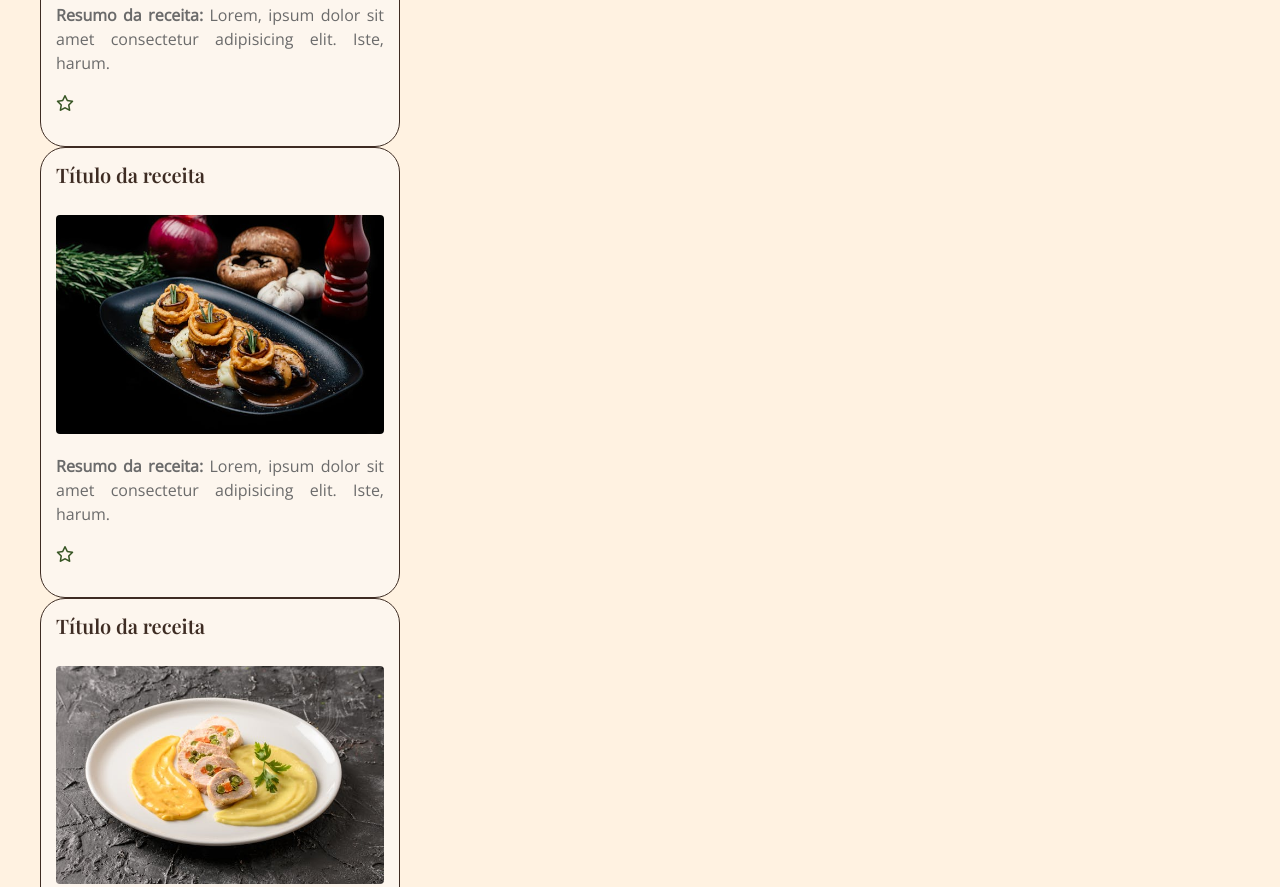
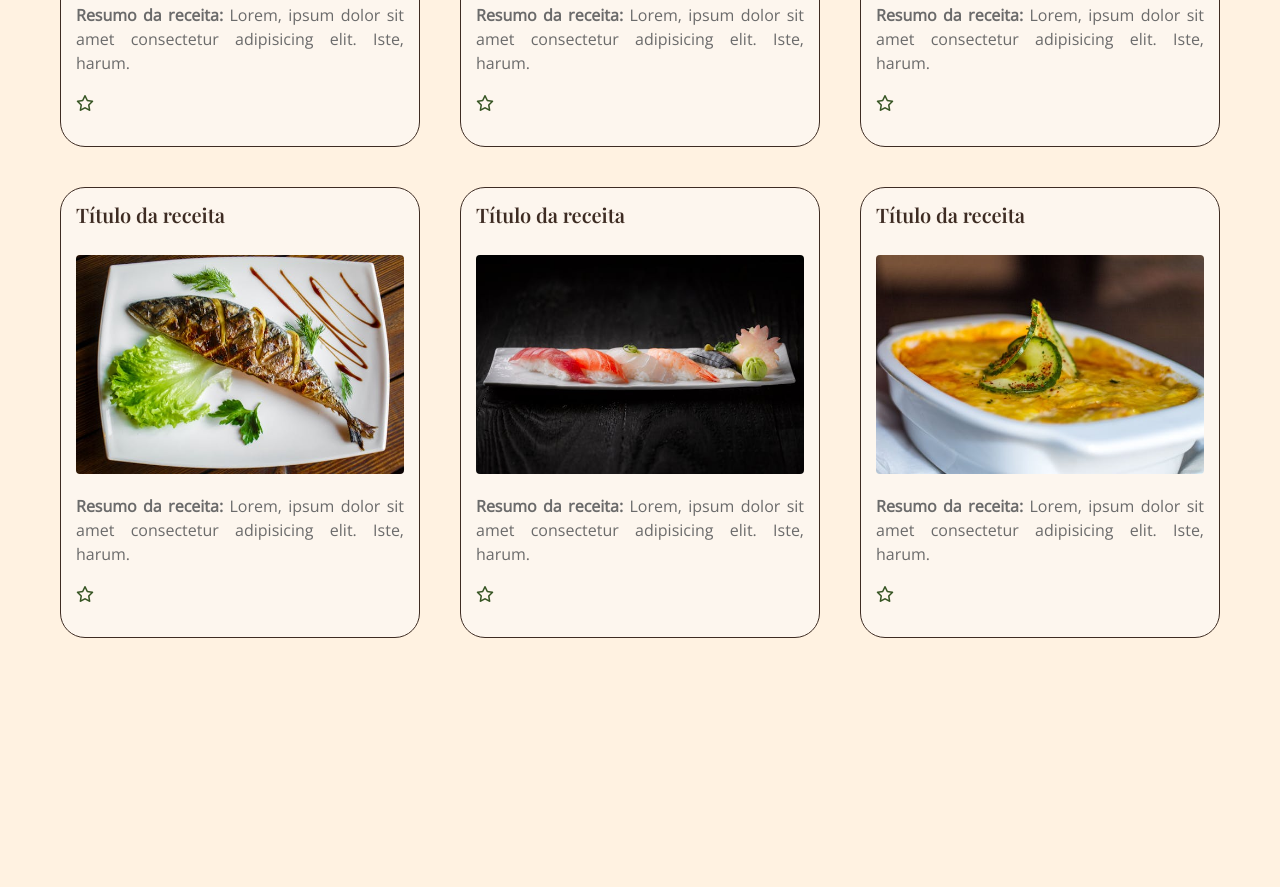
Before and after one commit to Matheus-H-moreira/chef-em-casa, a website: page public/index.html in a window 1280 px wide. Shown: the part 1081-1968 px from the top of the page. After the commit the page ends 1759 px from the top, so only its background shows below. Drawn offline with nearby package versions, Linux system fonts and the light colour scheme.

Commit message:
Atualização do index

```diff
--- a/public/css/style.css
+++ b/public/css/style.css
@@ -110,10 +110,18 @@ main {
     border-radius: 4px;
 }
 /*Início - Configurção dos cards*/
+.linha_1, .linha_2 {
+    display: grid;
+    grid-template-columns: repeat(3, 1fr);
+    justify-items: center;
+    align-content: center;
+    margin-bottom: 40px;
+}
+
 .box {
     display: flex;
     flex-direction: column;
-    width: 30%;
+    width: 90%;
     border: 1.5px solid #3e2c23;
     border-radius: 25px;
     background-color: #fdf6ee;
@@ -122,7 +130,7 @@ main {
 }
 
 .box:hover {
-    transform: scale(1.05);
+    transform: scale(1.03);
     border: 1.5px solid #375524;
 }
 
--- a/public/index.html
+++ b/public/index.html
@@ -1,14 +1,18 @@
 <!DOCTYPE html>
 <html lang="pt-br">
+
 <head>
     <meta charset="UTF-8">
     <meta name="viewport" content="width=device-width, initial-scale=1.0">
     <title>Menu</title>
     <link rel="stylesheet" href="https://cdnjs.cloudflare.com/ajax/libs/font-awesome/6.5.0/css/all.min.css">
-    <link href="https://cdn.jsdelivr.net/npm/bootstrap@5.3.6/dist/css/bootstrap.min.css" rel="stylesheet" integrity="sha384-4Q6Gf2aSP4eDXB8Miphtr37CMZZQ5oXLH2yaXMJ2w8e2ZtHTl7GptT4jmndRuHDT" crossorigin="anonymous">
-    <link href="https://fonts.googleapis.com/css2?family=Open+Sans&family=Playfair+Display:wght@600&display=swap" rel="stylesheet">
+    <link href="https://cdn.jsdelivr.net/npm/bootstrap@5.3.6/dist/css/bootstrap.min.css" rel="stylesheet"
+        integrity="sha384-4Q6Gf2aSP4eDXB8Miphtr37CMZZQ5oXLH2yaXMJ2w8e2ZtHTl7GptT4jmndRuHDT" crossorigin="anonymous">
+    <link href="https://fonts.googleapis.com/css2?family=Open+Sans&family=Playfair+Display:wght@600&display=swap"
+        rel="stylesheet">
     <link rel="stylesheet" href="css/style.css">
 </head>
+
 <body>
     <header>
         <div class="logo" id="logo">
@@ -16,9 +20,15 @@
             <h1>Chefe em casa</h1>
         </div>
         <div class="botoes">
-            <button><h3 id="botaoCadastro">Cadastro receitas</h3></button>
-            <button><h3 id="botaoFavoritos">Favoritos</h3></button>
-            <button><h3 id="botaoLogin">Login</h3></button>
+            <button>
+                <h3 id="botaoCadastro">Cadastro receitas</h3>
+            </button>
+            <button>
+                <h3 id="botaoFavoritos">Favoritos</h3>
+            </button>
+            <button>
+                <h3 id="botaoLogin">Login</h3>
+            </button>
         </div>
     </header>
 
@@ -52,10 +62,12 @@
 
         <div class="itens">
             <h2>Todos os itens</h2>
+            <div class="linha_1">
                 <div class="box">
                     <h3>Título da receita</h3>
                     <img src="imagens/prato1.jpg" alt="Foto de prato">
-                <p><strong>Resumo da receita: </strong>Lorem, ipsum dolor sit amet consectetur adipisicing elit. Iste, harum.</p>
+                    <p><strong>Resumo da receita: </strong>Lorem, ipsum dolor sit amet consectetur adipisicing elit.
+                        Iste, harum.</p>
                     <p>
                         <i class="fa-regular fa-star estrela_vazia"></i>
                         <i class="fa-solid fa-star estrela_cheia esconder"></i>
@@ -65,7 +77,8 @@
                 <div class="box">
                     <h3>Título da receita</h3>
                     <img src="imagens/prato2.jpg" alt="Foto de prato">
-                <p><strong>Resumo da receita: </strong>Lorem, ipsum dolor sit amet consectetur adipisicing elit. Iste, harum.</p>
+                    <p><strong>Resumo da receita: </strong>Lorem, ipsum dolor sit amet consectetur adipisicing elit.
+                        Iste, harum.</p>
                     <p>
                         <i class="fa-regular fa-star estrela_vazia"></i>
                         <i class="fa-solid fa-star estrela_cheia esconder"></i>
@@ -75,17 +88,22 @@
                 <div class="box">
                     <h3>Título da receita</h3>
                     <img src="imagens/prato3.jpg" alt="Foto de prato">
-                <p><strong>Resumo da receita: </strong>Lorem, ipsum dolor sit amet consectetur adipisicing elit. Iste, harum.</p>
+                    <p><strong>Resumo da receita: </strong>Lorem, ipsum dolor sit amet consectetur adipisicing elit.
+                        Iste, harum.</p>
                     <p>
                         <i class="fa-regular fa-star estrela_vazia"></i>
                         <i class="fa-solid fa-star estrela_cheia esconder"></i>
                     </p>
                 </div>
+            </div>
 
+            <div class="linha_2">
                 <div class="box">
                     <h3>Título da receita</h3>
                     <img src="imagens/prato4.jpg" alt="Foto de prato">
-                <p><strong>Resumo da receita: </strong>Lorem, ipsum dolor sit amet consectetur adipisicing elit. Iste, harum.</p>
+                    <p><strong>Resumo da receita: </strong>Lorem, ipsum dolor sit amet consectetur adipisicing elit.
+                        Iste,
+                        harum.</p>
                     <p>
                         <i class="fa-regular fa-star estrela_vazia"></i>
                         <i class="fa-solid fa-star estrela_cheia esconder"></i>
@@ -95,11 +113,26 @@
                 <div class="box">
                     <h3>Título da receita</h3>
                     <img src="imagens/prato5.jpg" alt="Foto de prato">
-                <p><strong>Resumo da receita: </strong>Lorem, ipsum dolor sit amet consectetur adipisicing elit. Iste, harum.</p>
+                    <p><strong>Resumo da receita: </strong>Lorem, ipsum dolor sit amet consectetur adipisicing elit.
+                        Iste,
+                        harum.</p>
                     <p>
                         <i class="fa-regular fa-star estrela_vazia"></i>
                         <i class="fa-solid fa-star estrela_cheia esconder"></i>
                     </p>
+                </div>
+
+                <div class="box">
+                    <h3>Título da receita</h3>
+                    <img src="imagens/prato6.jpg" alt="Foto de prato">
+                    <p><strong>Resumo da receita: </strong>Lorem, ipsum dolor sit amet consectetur adipisicing elit.
+                        Iste,
+                        harum.</p>
+                    <p>
+                        <i class="fa-regular fa-star estrela_vazia"></i>
+                        <i class="fa-solid fa-star estrela_cheia esconder"></i>
+                    </p>
+                </div>
             </div>
         </div>
     </main>
@@ -107,7 +140,9 @@
     <footer>
 
     </footer>
-    <script src="https://cdn.jsdelivr.net/npm/bootstrap@5.3.6/dist/js/bootstrap.bundle.min.js" integrity="sha384-j1CDi7MgGQ12Z7Qab0qlWQ/Qqz24Gc6BM0thvEMVjHnfYGF0rmFCozFSxQBxwHKO" crossorigin="anonymous"></script>
+    <script src="https://cdn.jsdelivr.net/npm/bootstrap@5.3.6/dist/js/bootstrap.bundle.min.js"
+        integrity="sha384-j1CDi7MgGQ12Z7Qab0qlWQ/Qqz24Gc6BM0thvEMVjHnfYGF0rmFCozFSxQBxwHKO"
+        crossorigin="anonymous"></script>
     <script src="scripts/app.js"></script>
     <script>
         window.onload = () => {
@@ -123,11 +158,11 @@
         }
 
         //Talvez refazer com uma lógica diferente, para ficar salvo mesmo recarregando a página
-        document.querySelectorAll('p').forEach(function(estrelas) {
+        document.querySelectorAll('p').forEach(function (estrelas) {
             const estrelaVazia = estrelas.querySelector('.estrela_vazia')
             const estrelaCheia = estrelas.querySelector('.estrela_cheia')
 
-            if(estrelaVazia && estrelaCheia) {
+            if (estrelaVazia && estrelaCheia) {
                 estrelaVazia.addEventListener('click', () => {
                     estrelaVazia.classList.add('esconder')
                     estrelaCheia.classList.remove('esconder')
@@ -141,4 +176,5 @@
         })
     </script>
 </body>
+
 </html>
```
Also changed, not shown: public/imagens/prato6.jpg (added). Lines whose indentation alone changed are shown as unchanged.
